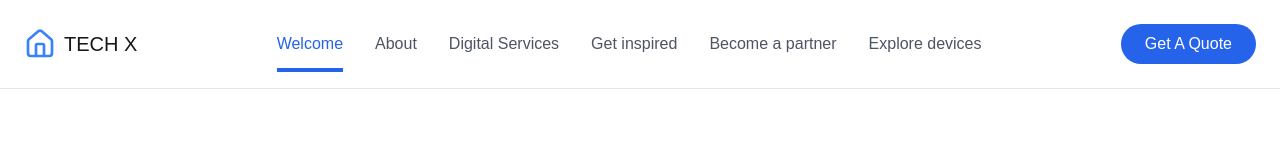
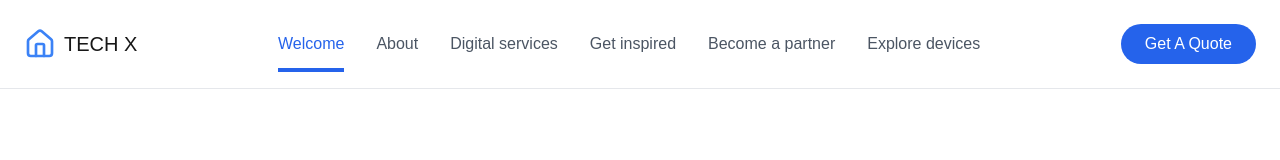
Before and after one commit to ngesa254/techxafrica, a Next.js app: page / in a window 1280 px wide. Shown: the top 160 px of the page. Built offline with nearby package versions, Linux system fonts and the light colour scheme.

Commit message:
update page

```diff
--- a/app/page.tsx
+++ b/app/page.tsx
@@ -378,7 +378,7 @@ export default function HomePage() {
   const tabs = [
     { id: 'welcome', label: 'Welcome' },
     { id: 'about', label: 'About' },
-    { id: 'services', label: 'Digital Services' },
+    { id: 'services', label: 'Digital services' },
     { id: 'inspired', label: 'Get inspired' },
     { id: 'partner', label: 'Become a partner' },
     { id: 'explore', label: 'Explore devices' },
@@ -403,7 +403,7 @@ export default function HomePage() {
       <IotSolutions />
 
       {/* Extra Section */}
-      <ExtraComponent />
+      {/* <ExtraComponent /> */}
     </div>
   );
 }
```
